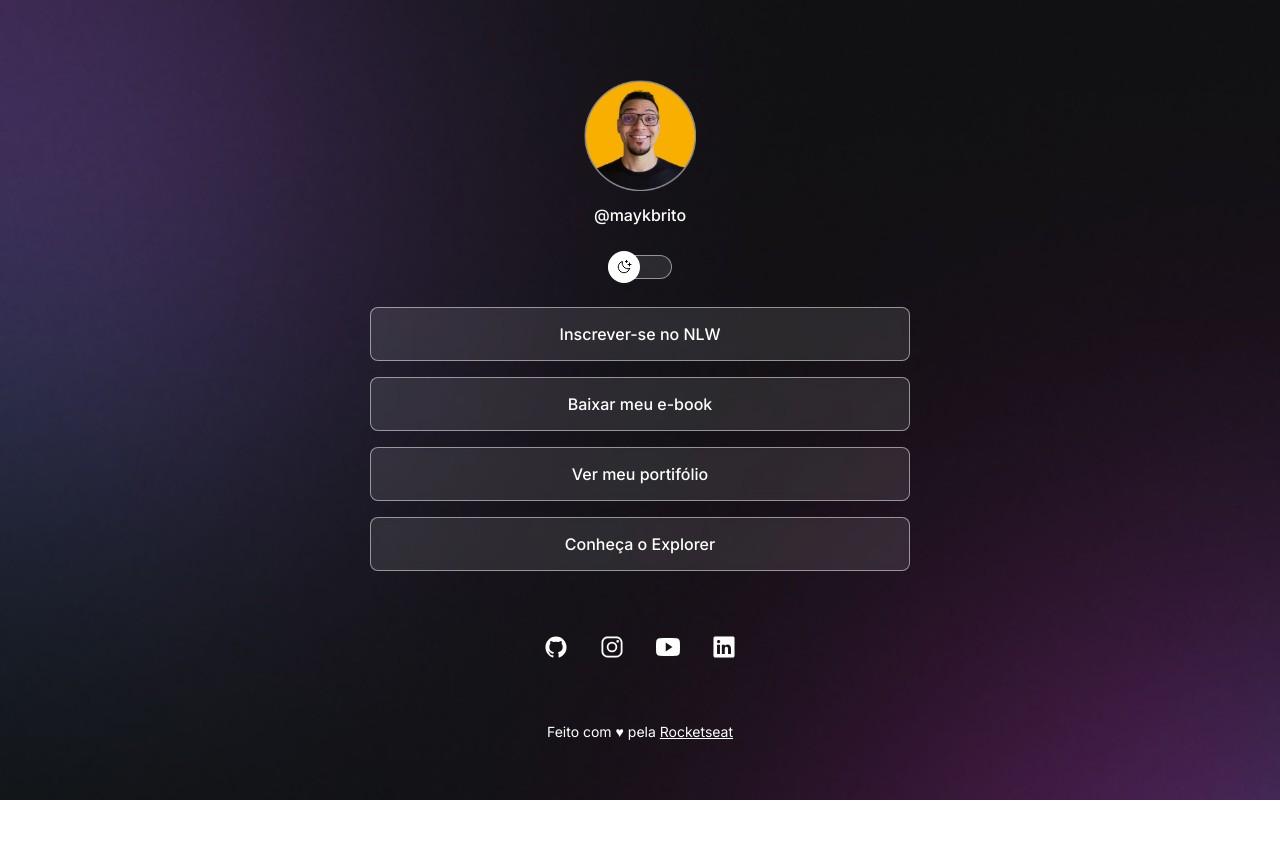
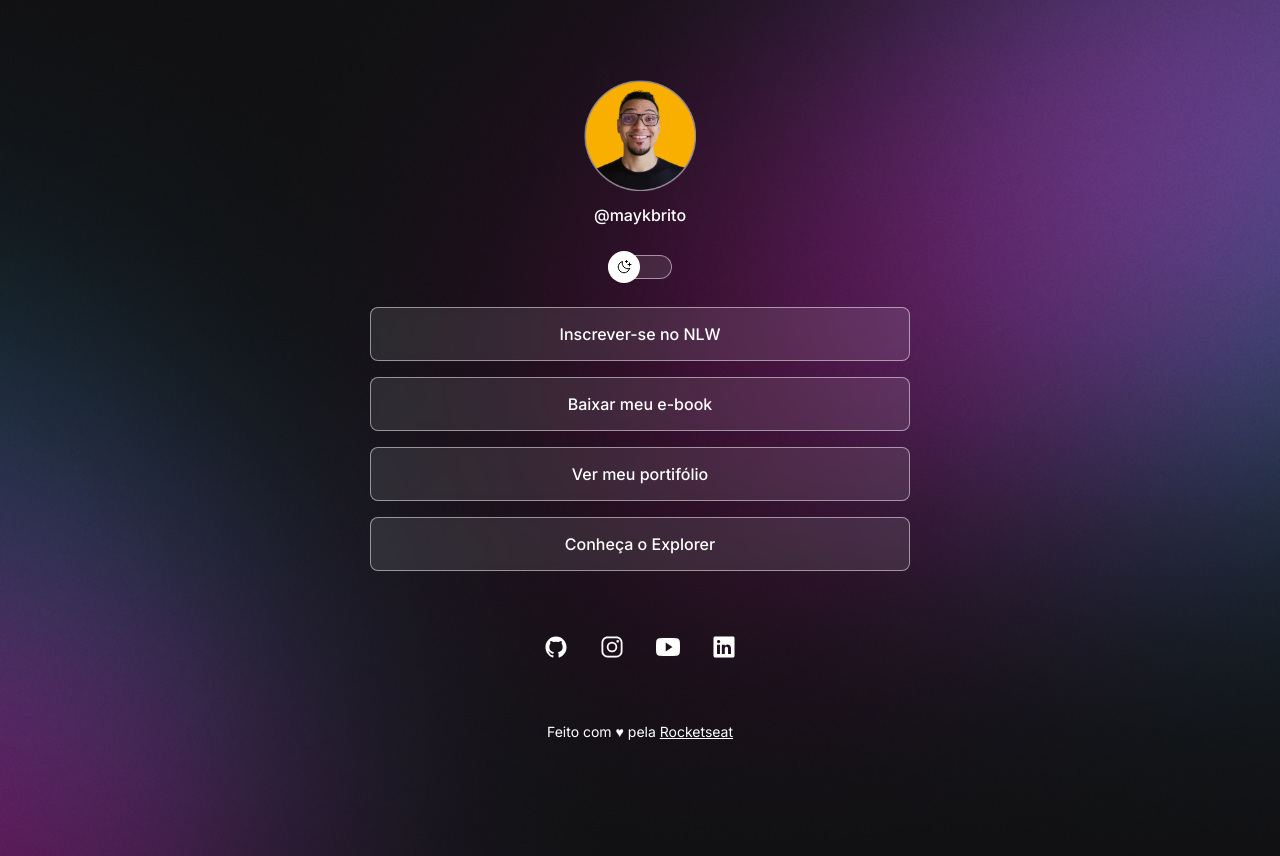
Before and after one commit to Galileiii/projeto-1, a plain HTML site: page index.html in a window 1280 px wide. Before the commit the page ends 800 px from the top, so only its background shows below. Drawn offline with nearby package versions, Linux system fonts and the light colour scheme.

Commit message:
changed background based on media

```diff
--- a/style.css
+++ b/style.css
@@ -10,6 +10,7 @@ body {
   background-size: cover;*/
   /*background: color:image repeat position/size*/
   background: var(--bg-url) no-repeat top center/cover;
+  height: 100vh;
 }
 #container {
   width: 100%;
@@ -134,3 +135,12 @@ footer {
   text-align: center;
   font-size: 14px;
 }
+/*media queries */
+@media (min-width: 700px){
+  :root {
+    --bg-url: url(./assets/bg-desktop.jpg);
+  }
+  .light{
+    --bg-url: url(./assets/bg-desktop-ligh.jpg);
+  }
+}
```
